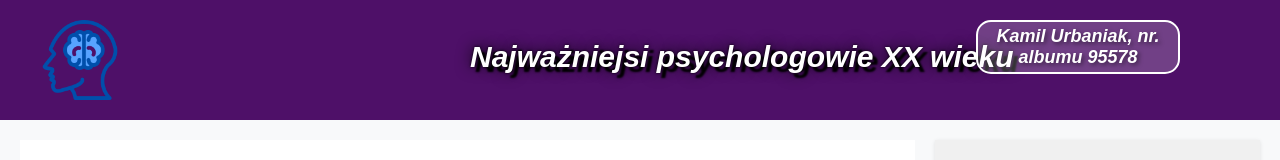
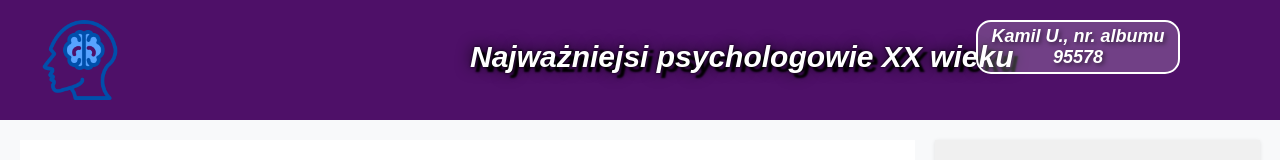
Before and after one commit to Freud7d/Zaliczenie-strona, a plain HTML site: page index.html in a window 1280 px wide. Shown: the top 160 px of the page. Drawn offline with Linux system fonts and the light colour scheme.

Commit message:
one sentence

```diff
--- a/index.html
+++ b/index.html
@@ -12,7 +12,7 @@
     <div class="header-icon">
       <img src="images/psycheicon.png" alt="">
       <h1>Najważniejsi psychologowie XX wieku</h1>
-        <div class="student-name"> Kamil Urbaniak, nr. albumu 95578</div>
+        <div class="student-name"> Kamil U., nr. albumu 95578</div>
     </div>
   </header>
   <div class="site-container">
```
